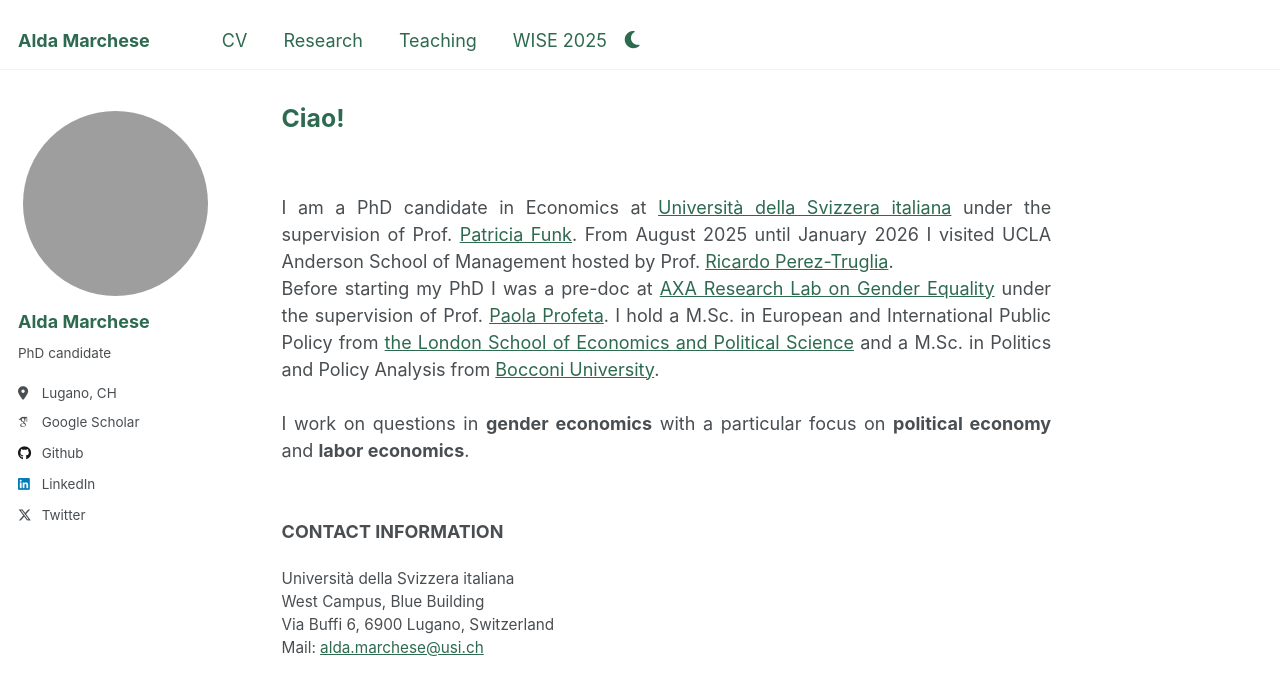
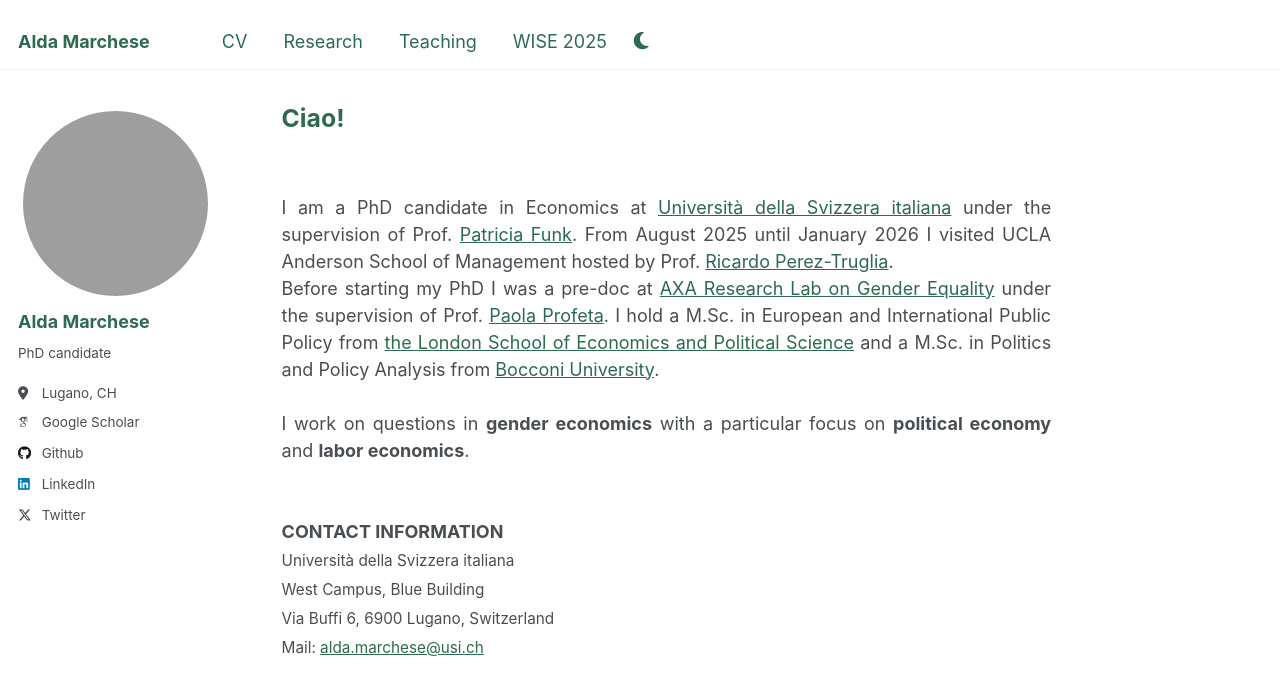
Before and after one commit to aldamarchese/aldamarchese.github.io, a Jekyll site: the page built from _pages/about.md, in a window 1280 px wide. Shown: the top 695 px of the page. Built offline with Jekyll 4.4.1, drawn with Linux system fonts in a browser that asks for light colours; some web fonts are replaced.

Commit message:
Fix dark mode click (event delegation), dark button spacing, contact info layout
Co-Authored-By: Claude Sonnet 4.6 <noreply@anthropic.com>

```diff
--- a/_includes/scripts.html
+++ b/_includes/scripts.html
@@ -12,19 +12,18 @@
       }
     });
 
-    // Dark mode toggle
-    var toggle = document.getElementById('dark-mode-toggle');
-    if (!toggle) return;
-    var icon = toggle.querySelector('i');
+    // Dark mode toggle (event delegation — survives greedy-nav DOM manipulation)
     var isDark = document.documentElement.getAttribute('data-theme') === 'dark';
 
     function updateIcon(dark) {
+      var icon = document.querySelector('#dark-mode-toggle i');
       if (icon) icon.className = dark ? 'fas fa-sun' : 'fas fa-moon';
     }
 
     updateIcon(isDark);
 
-    toggle.addEventListener('click', function() {
+    document.addEventListener('click', function(e) {
+      if (e.target.closest('#dark-mode-toggle')) {
         isDark = !isDark;
         if (isDark) {
           document.documentElement.setAttribute('data-theme', 'dark');
@@ -34,6 +33,7 @@
           localStorage.setItem('darkMode', 'false');
         }
         updateIcon(isDark);
+      }
     });
   });
 </script>
--- a/_pages/about.md
+++ b/_pages/about.md
@@ -18,10 +18,10 @@ I work on questions in <strong>gender economics</strong> with a particular focus
 <br><br><br>
 </div>
 
-<strong>CONTACT INFORMATION</strong>
-<div style="font-size: 0.85em; margin-top: 0.1em;">
-Università della Svizzera italiana <br>
+<div style="line-height: 1.6;">
+<strong>CONTACT INFORMATION</strong><br>
+<span style="font-size: 0.85em;">Università della Svizzera italiana <br>
 West Campus, Blue Building <br>
 Via Buffi 6, 6900 Lugano, Switzerland<br>
-Mail: <a href="mailto:alda.marchese@usi.ch">alda.marchese@usi.ch</a>
+Mail: <a href="mailto:alda.marchese@usi.ch">alda.marchese@usi.ch</a></span>
 </div>
--- a/_sass/_masthead.scss
+++ b/_sass/_masthead.scss
@@ -47,9 +47,12 @@
 }
 
 #dark-mode-toggle {
+  display: block;
   cursor: pointer;
   color: #2d6a4f;
   font-size: 1.1em;
+  margin: 0 0.5rem;
+  padding: 0.5rem 0;
 }
 
 .masthead__menu-item {
```
Lines whose indentation alone changed are shown as unchanged.
